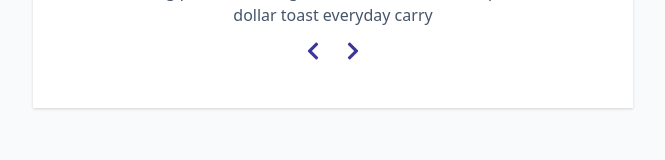
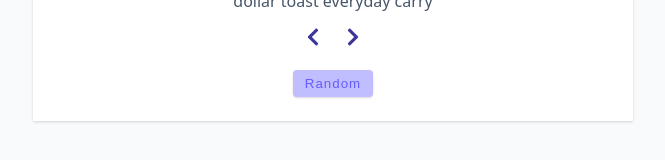
Before and after one commit to talhaaffansiddique/03-reviews, a React (Vite) app: page / in a window 1280 px wide. Shown: the part 509-669 px from the top of the page, without its empty margins (307-972 px from the left). Built offline with nearby package versions, Linux system fonts and the light colour scheme.

Commit message:
188. Reviews - Random Person

```diff
--- a/src/App.jsx
+++ b/src/App.jsx
@@ -18,21 +18,25 @@
 
   const nextPerson = () => {
     setIndex((currentIndex) => {
-      const newIndex = currentIndex + 1;
-      if (newIndex > people.length - 1) {
-        return 0;
-      }
+      let newIndex = currentIndex + 1;
+
       return checkNumber(newIndex);
     });
   };
   const prevPerson = () => {
     setIndex((currentIndex) => {
-      const newIndex = currentIndex - 1;
-      if (newIndex < 0) {
-        return people.length - 1;
-      }
+      let newIndex = currentIndex - 1;
+
       return checkNumber(newIndex);
     });
+  };
+
+  const randomPerson = () => {
+    let randomNumber = Math.floor(Math.random() * people.length);
+    if (randomNumber === index) {
+      randomNumber = index + 1;
+    }
+    setIndex(checkNumber(randomNumber));
   };
 
   return (
@@ -56,6 +60,9 @@
             <FaChevronRight />
           </button>
         </div>
+        <button className="btn btn-hipster" onClick={randomPerson}>
+          Random
+        </button>
       </article>
     </main>
   );
```
